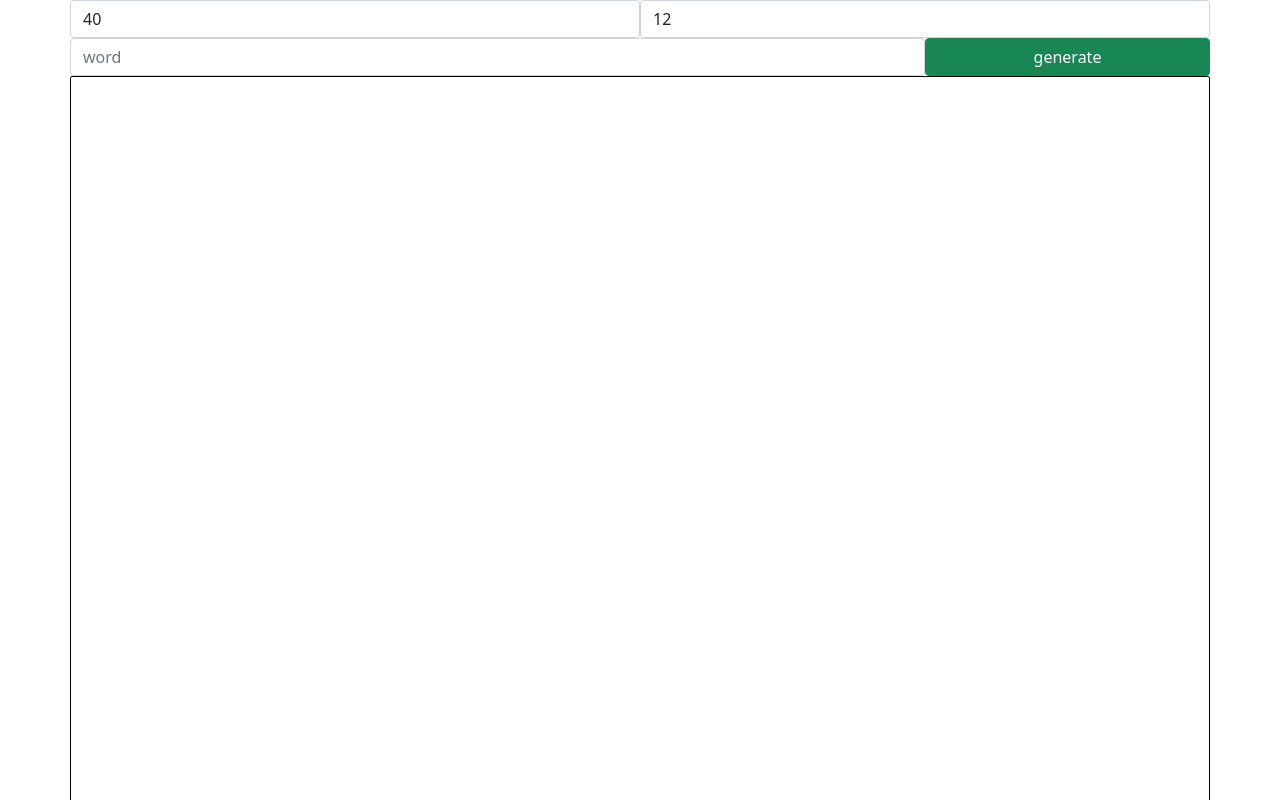
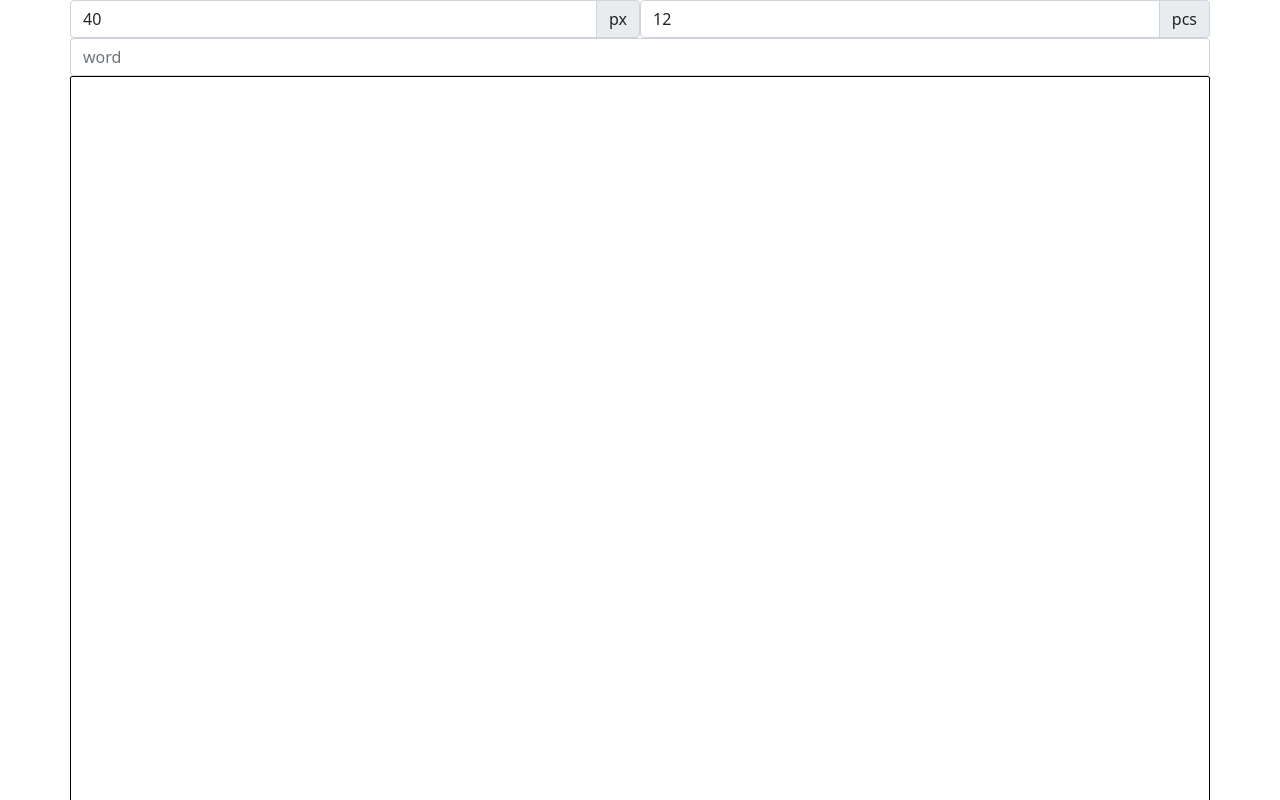
Before and after one commit to nikjust/githubAvatarGenerator, a website: page docs/index.html in a window 1280 px wide. Shown: the top 800 px of the page. Drawn offline with nearby package versions, Linux system fonts and the light colour scheme.

Commit message:
Some beautiful design

```diff
--- a/docs/index.html
+++ b/docs/index.html
@@ -15,15 +15,20 @@
 <body>
 <div id="centered" class="container grid">
     <div class="row">
-        <input type="text" size="20" id="pixelsize" class="col-6 form-control " placeholder="one pixel size" value="40">
-        <input type="text" size="20" id="pixels" class="col-6 form-control " placeholder="pixel count" value="12">
+        <div class="col-6 input-group">
+            <input type="number" size="20" id="pixelsize" class="form-control " placeholder="one pixel size" value="40" onchange="onButtonClick()">
+            <span class="input-group-text">px</span>
+        </div>
+        <div class="col-6 input-group">
+            <input type="number" size="20" id="pixels" class="form-control " placeholder="pixel count" value="12" onchange="onButtonClick()">
+            <span class="input-group-text">pcs</span>
+        </div>
     </div>
     <div class="row">
-        <input type="text" size="40" id="input" class="form-control col-9" placeholder="word">
-        <button onclick="onButtonClick()" class="btn btn-success col-3">generate</button>
+        <input type="text" size="40" id="input" class="form-control col-12" placeholder="word" onchange="onButtonClick()">
     </div>
     <div class="row">
-        <canvas height="480" width="480" id="canvas" class="col-12" ></canvas>
+        <canvas height="480" width="480" id="canvas" class="col-12"></canvas>
     </div>
 
 </div>
--- a/docs/styles.css
+++ b/docs/styles.css
@@ -13,3 +13,11 @@
 .col-9 {
     width: 75% !important;
 }
+.row>*{
+    padding-right: 0px !important;
+    padding-left: 0px !important;
+}
+
+.form-control {
+    padding: .375rem .75rem !important;
+}
```
